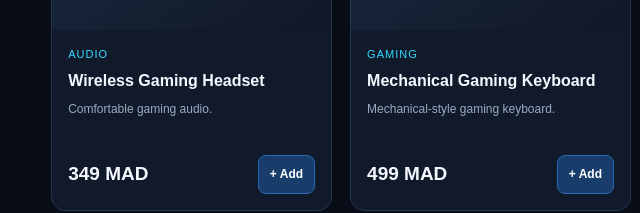
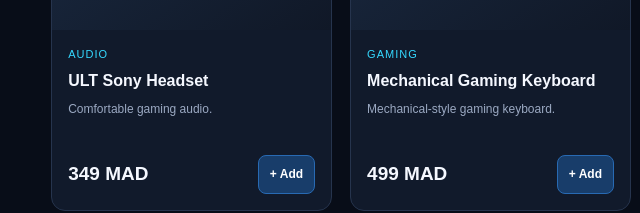
Before and after one commit to RIO-cmd-dev/electro-chiba-, a plain HTML site: page index.html in a window 1280 px wide. Shown: the part 1122-1335 px from the top of the page, 0-640 px from the left. Drawn offline with Linux system fonts and the light colour scheme.

Commit message:
Update product name in index.html

```diff
--- a/index.html
+++ b/index.html
@@ -810,7 +810,7 @@
 // with your actual products before launching your store.
 const products = [
   {
-    id: 1, name: "Wireless Gaming Headset",
+    id: 1, name: "ULT Sony Headset",
     category: "Audio", price: 349, emoji: "🎧",
     description: "Comfortable gaming audio.",
     tag: "POPULAR", image: ""
```
